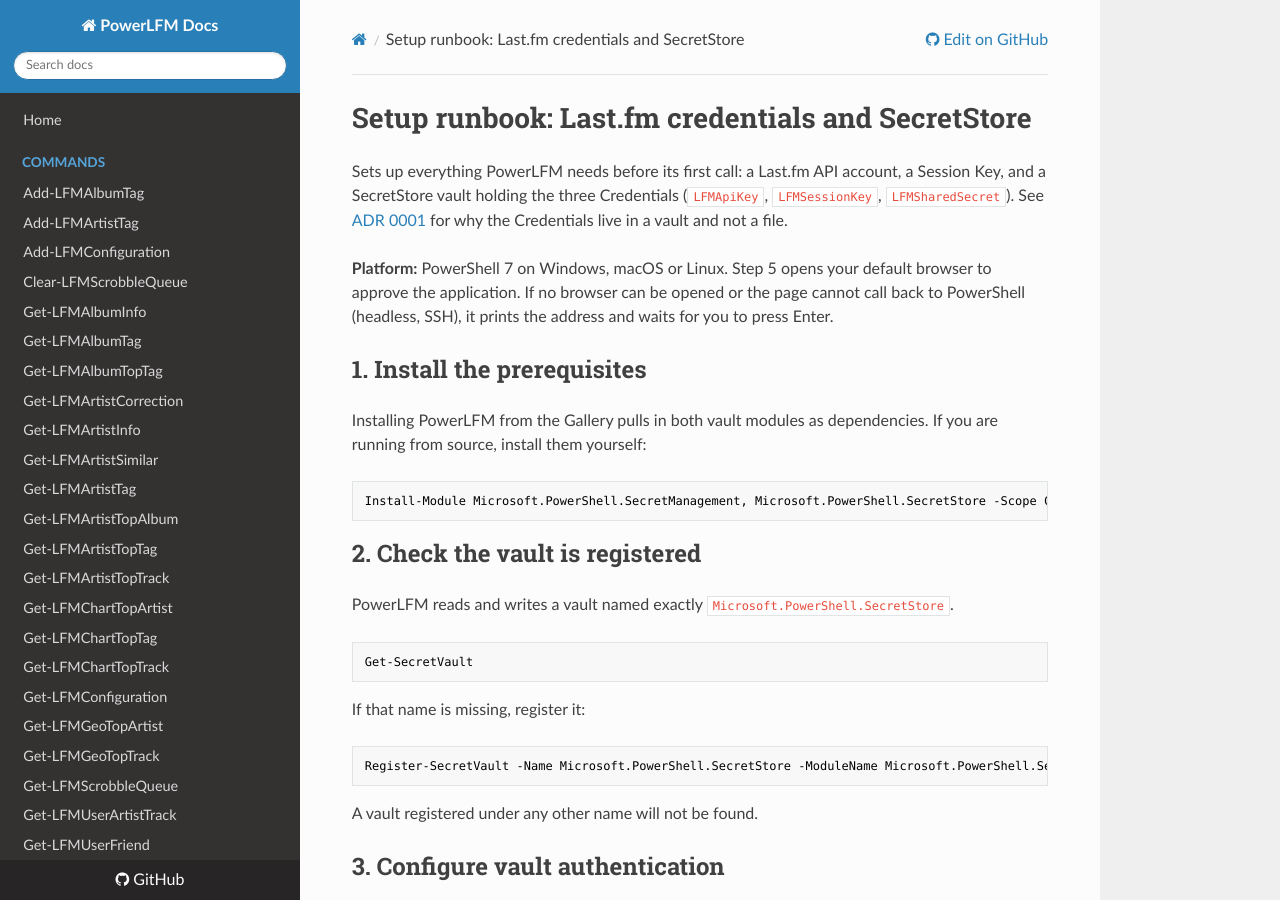
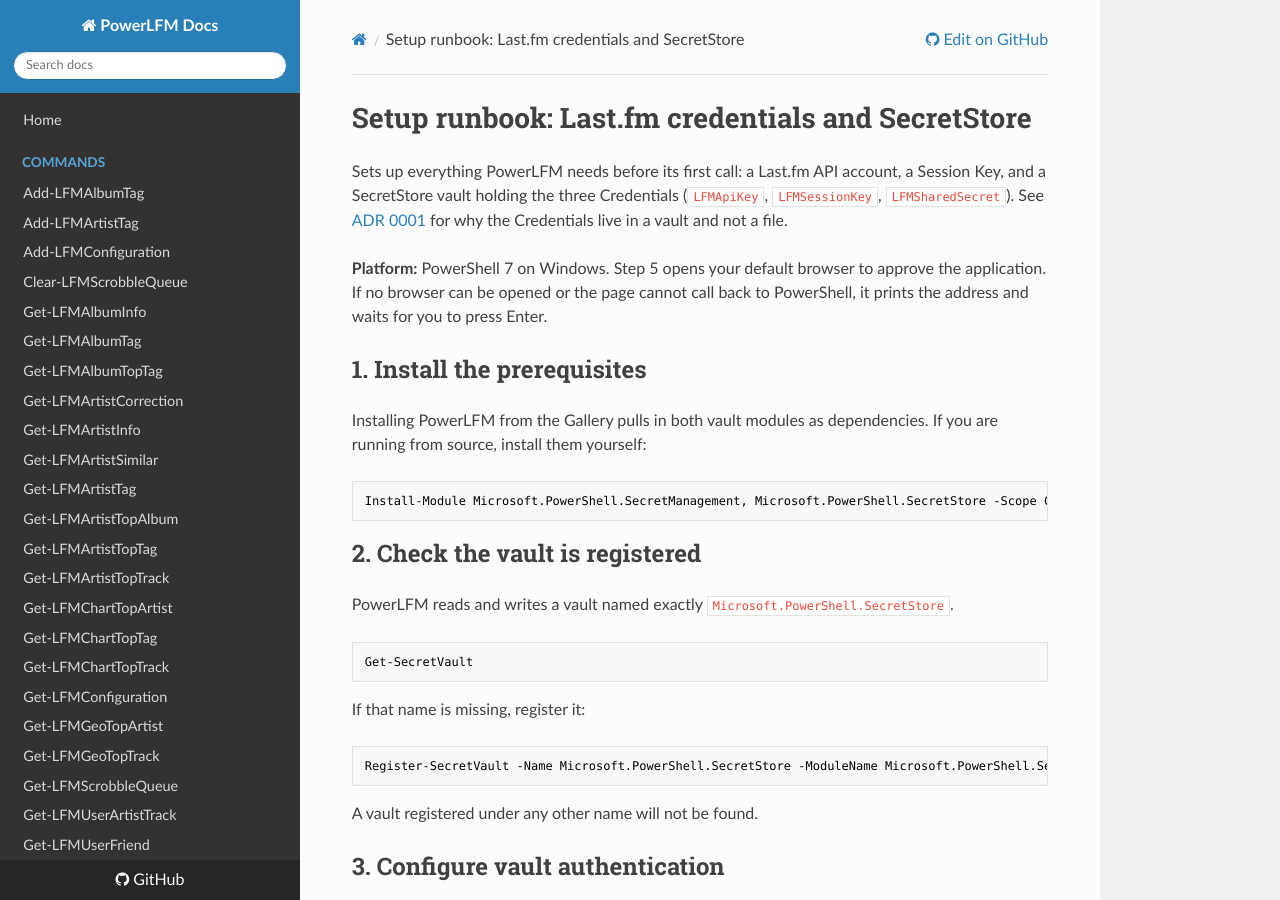
Before and after one commit to camusicjunkie/PowerLFM, an MkDocs documentation site: the page built from docs/runbook-setup.md, in a window 1280 px wide and 900 px high. Built offline with MkDocs 1.6.1, drawn with Linux system fonts in a browser that asks for light colours; nearby versions of some CDN libraries; old or Windows-style settings are respelled for this version of MkDocs.

Commit message:
Launch the authorization page with Start-Process only
Drop the macOS and Linux launch branches; the press-Enter fallback
already covers anywhere a URL cannot be opened.

Co-Authored-By: Claude Sonnet 5.5 <noreply@anthropic.com>

```diff
--- a/docs/runbook-setup.md
+++ b/docs/runbook-setup.md
@@ -5,9 +5,9 @@ Key, and a SecretStore vault holding the three Credentials (`LFMApiKey`, `LFMSes
 `LFMSharedSecret`). See [ADR 0001](adr/0001-secretstore-for-credentials.md) for why the
 Credentials live in a vault and not a file.
 
-**Platform:** PowerShell 7 on Windows, macOS or Linux. Step 5 opens your default browser to
-approve the application. If no browser can be opened or the page cannot call back to
-PowerShell (headless, SSH), it prints the address and waits for you to press Enter.
+**Platform:** PowerShell 7 on Windows. Step 5 opens your default browser to approve the
+application. If no browser can be opened or the page cannot call back to PowerShell,
+it prints the address and waits for you to press Enter.
 
 ## 1. Install the prerequisites
 
```
Also changed, not shown: 1 other file.
